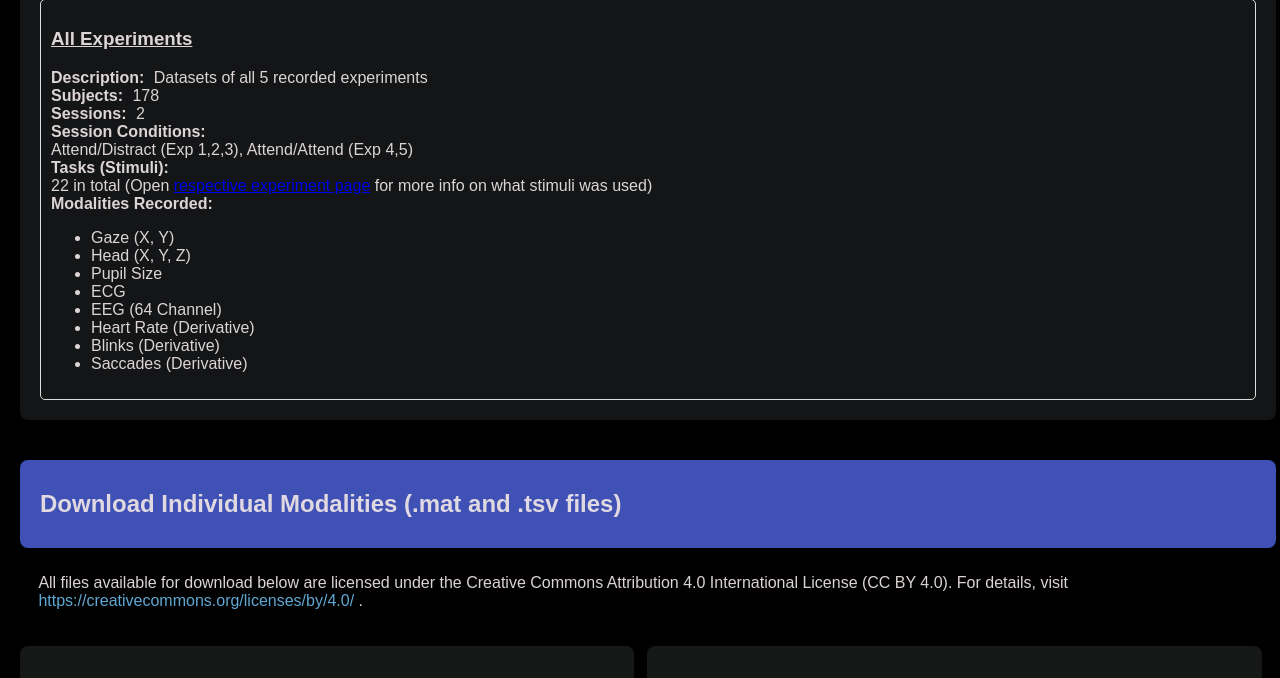
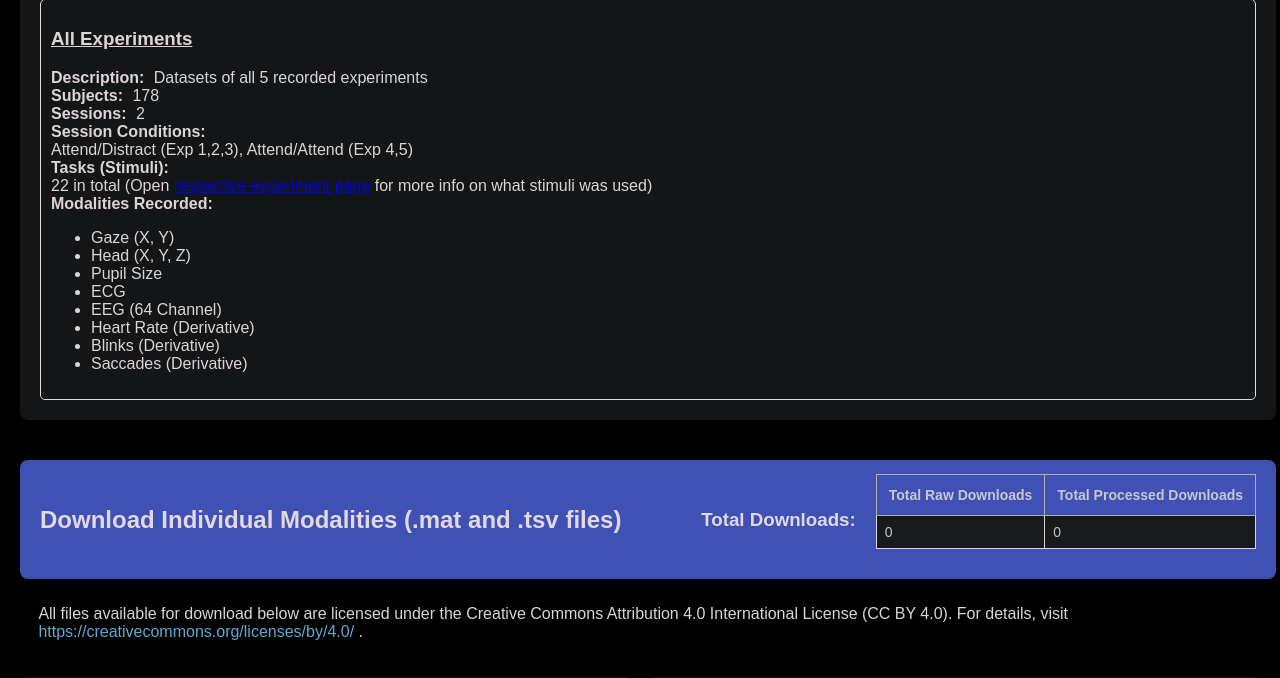
Before and after one commit to madjens/bbbd-website, a Flask app: page /download_page in a window 1280 px wide. Shown: the part 586-1264 px from the top of the page. Run offline with Flask 3, Linux system fonts and the light colour scheme; data that the repository does not hold is empty; some libraries are stand-ins or nearby versions.

Commit message:
downloads table

```diff
--- a/bids_app_online.py
+++ b/bids_app_online.py
@@ -189,6 +189,38 @@ def get_download_logs():
     except Exception as e:
         return jsonify({"error": str(e)}), 500
 
+@app.route('/get_individual_download_logs', methods=['GET'])
+def get_individual_download_logs():
+    log_file_path = "./bbbd-website/logs/individual_files_download.log"
+    try:
+        with open(log_file_path, 'r') as file:
+            log_lines = file.readlines()
+
+        logs = []
+        raw_count = 0
+        processed_count = 0
+
+        for line in log_lines:
+            parts = line.strip().split(" - ")
+            if len(parts) >= 3:
+                timestamp, filename, url = parts
+                logs.append({"timestamp": timestamp, "filename": filename, "url": url})
+
+                # Count raw and processed files based on the filename
+                if "raw" in filename:
+                    raw_count += 1
+                elif "processed" in filename:
+                    processed_count += 1
+
+        return jsonify({
+            "logs": logs,
+            "rawCount": raw_count,
+            "processedCount": processed_count
+        })
+
+    except Exception as e:
+        return jsonify({"error": str(e)}), 500
+
 ##############################
 #### Signal Visualisation ####
 ##############################
--- a/static/download_script.js
+++ b/static/download_script.js
@@ -106,8 +106,17 @@ document.addEventListener("DOMContentLoaded", () => {
             });
     }
 
+
+
     async function fetchAndCountDownloads() {
         try {
+            const response_ind = await fetch('/get_individual_download_logs');
+            const data = await response_ind.json();
+            if (data.error) {
+                console.error("Error fetching logs:", data.error);
+                return;
+            }
+
             const response = await fetch('/get_download_logs');
             const logs = await response.json();
 
@@ -122,16 +131,19 @@ document.addEventListener("DOMContentLoaded", () => {
                 let filename = log.filename;
                 downloadCounts[filename] = (downloadCounts[filename] || 0) + 1;
             });
-
-            console.log("Download Counts:", downloadCounts);
-
             // Display the counts in a table
             displayBIDSDownloadCounts(downloadCounts);
+
+            const rawCount = data.rawCount;
+            const processedCount = data.processedCount;
+            console.log("Raw Downloads:", rawCount);
+            console.log("Processed Downloads:", processedCount);
+            displayRawProcessedCounts(rawCount, processedCount);
+
         } catch (error) {
             console.error("Failed to fetch logs:", error);
         }
     }
-
     function displayBIDSDownloadCounts(counts) {
         let table = `<table border="1" style="border-collapse: collapse; border: 1px solid #eee4e4ec; margin-top: 4px;">`;
         table += `<tr style="background-color: #3f51b5; font-weight: bold;">`;
@@ -147,8 +159,21 @@ document.addEventListener("DOMContentLoaded", () => {
         document.getElementById("countTable").innerHTML = table;
     }
 
-
-
+    function displayRawProcessedCounts(rawCount, processedCount) {
+        let countTable = `
+            <table border="1" style="border-collapse: collapse; border: 1px solid #eee4e4ec; margin-top: 4px;">
+                <tr style="background-color: #3f51b5; font-weight: bold;">
+                    <td>Total Raw Downloads</td>
+                    <td>Total Processed Downloads</td>
+                </tr>
+                <tr>
+                    <td style="border: 1px solid #eee4e4ec; padding: 8px;">${rawCount}</td>
+                    <td style="border: 1px solid #eee4e4ec; padding: 8px;">${processedCount}</td>
+                </tr>
+            </table>
+        `;
+        document.getElementById("rawProcessedCounts").innerHTML = countTable;
+    }
 
     // Fetch logs when the page loads
     window.onload = fetchAndCountDownloads;
--- a/templates/download_page.html
+++ b/templates/download_page.html
@@ -100,9 +100,17 @@
             </section>
         </div>
 
-        <section id="superexp-heading">
+        <section id="superexp-heading" style="display: flex; align-items: center; justify-content: space-between;">
             <h2>Download Individual Modalities (.mat and .tsv files)</h2>
+            <div style="display: flex; align-items: center;">
+                <h3 style="display: inline-block;">Total Downloads: </h3>
+                <div id="rawProcessedCounts" style="display: inline-block;"></div>
+            </div>
         </section>
+
+        <!-- <section id="superexp-heading">
+            <h2>Download Individual Modalities (.mat and .tsv files)</h2>
+        </section>         -->
         <p style="margin-left: 3vw;">
             All files available for download below are licensed under the Creative Commons Attribution 4.0 International
             License (CC BY 4.0). For details, visit <a href="https://creativecommons.org/licenses/by/4.0/" class="portfolio-link">
```
